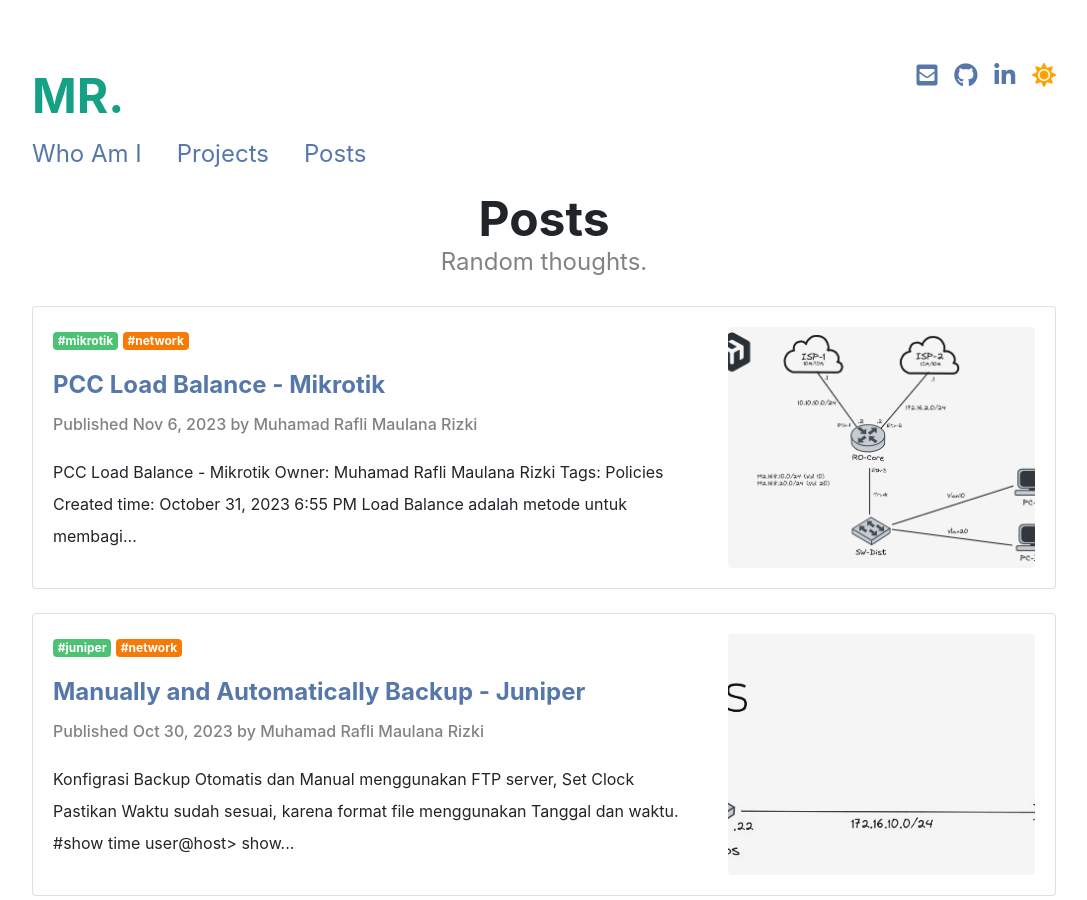
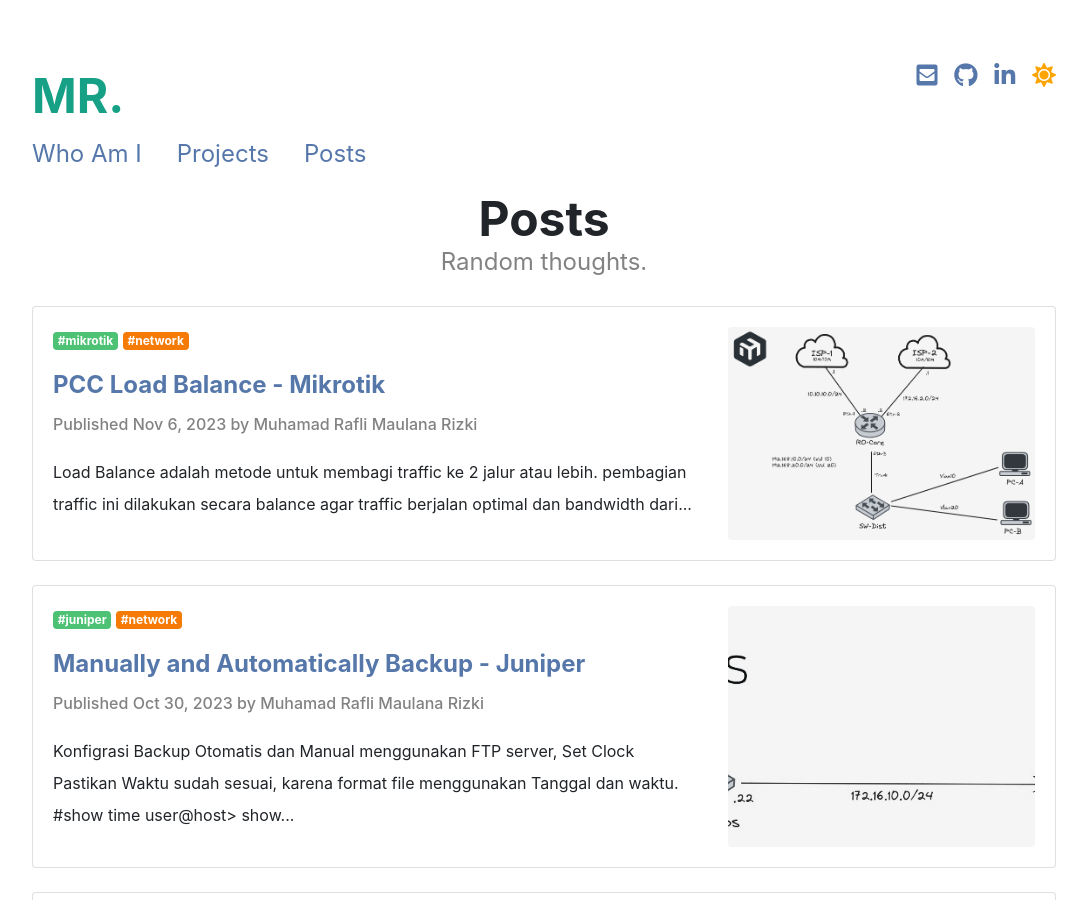
Before and after one commit to raflimaulanarizki/raflimaulanarizki.github.io, a Jekyll site: the page built from pages/posts.html, in a window 1280 px wide and 900 px high. Shown: the whole window, without its empty margins (96-1183 px from the left). Built offline with Jekyll 4.4.1, drawn with Linux system fonts in a browser that asks for light colours; nearby versions of some CDN libraries; a style sheet for code colours, icons or effects is not loaded.

Commit message:
Update PCC mikrotik

````diff
--- a/_posts/2023-11-06-PCC_Loadbalance_Mikrotik.md
+++ b/_posts/2023-11-06-PCC_Loadbalance_Mikrotik.md
@@ -7,12 +7,6 @@ tags: mikrotik network
 splash_img_source: /assets/img/pcc-mikrotik/topo1.png
 splash_img_caption:
 ---
-
-# PCC Load Balance - Mikrotik
-
-Owner: Muhamad Rafli Maulana Rizki
-Tags: Policies
-Created time: October 31, 2023 6:55 PM
 
 Load Balance adalah metode untuk membagi traffic ke 2 jalur atau lebih. pembagian traffic ini dilakukan secara balance agar traffic berjalan optimal dan bandwidth dari ISP bisa dimaksimalkan.
 
@@ -44,6 +36,7 @@ Berikan konfigurasi dari topologi di atas menggunakan Load Balance PCC dan backu
     ```
 
 3. Create address list  (LAN) Network Local
+
 ⇒ list network local yang akan di load balance.
 
     ```bash
@@ -125,7 +118,7 @@ Berikan konfigurasi dari topologi di atas menggunakan Load Balance PCC dan backu
 
         ### Configuration Firewall Mangel
 
-        ![Untitled](PCC%20Load%20Balance%20-%20Mikrotik%2002519ea386a14e0d9bc5fa9dfcc46517/Untitled%202.png)
+        ![Untitled](/assets/img/pcc-mikrotik/confpcc.png)
 
 5. Create IP Route Network
 ⇒ Berfungsi untuk merutekan Rule yang telah di buat dengan set “Routing-mark” pada routing table tersebut.
````
Also changed, not shown: other parts of _posts/2023-11-06-PCC_Loadbalance_Mikrotik.md (+1 -3 lines).
